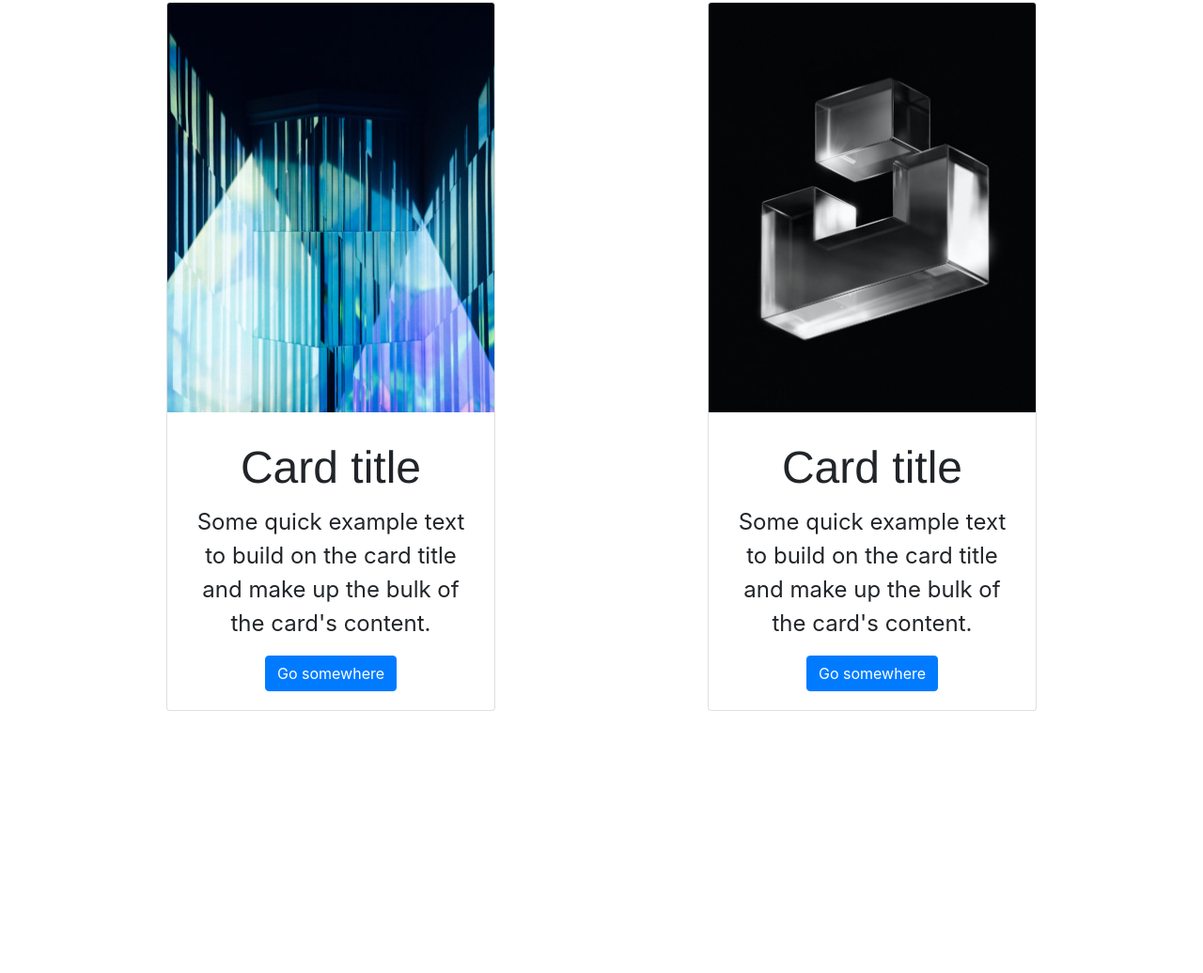
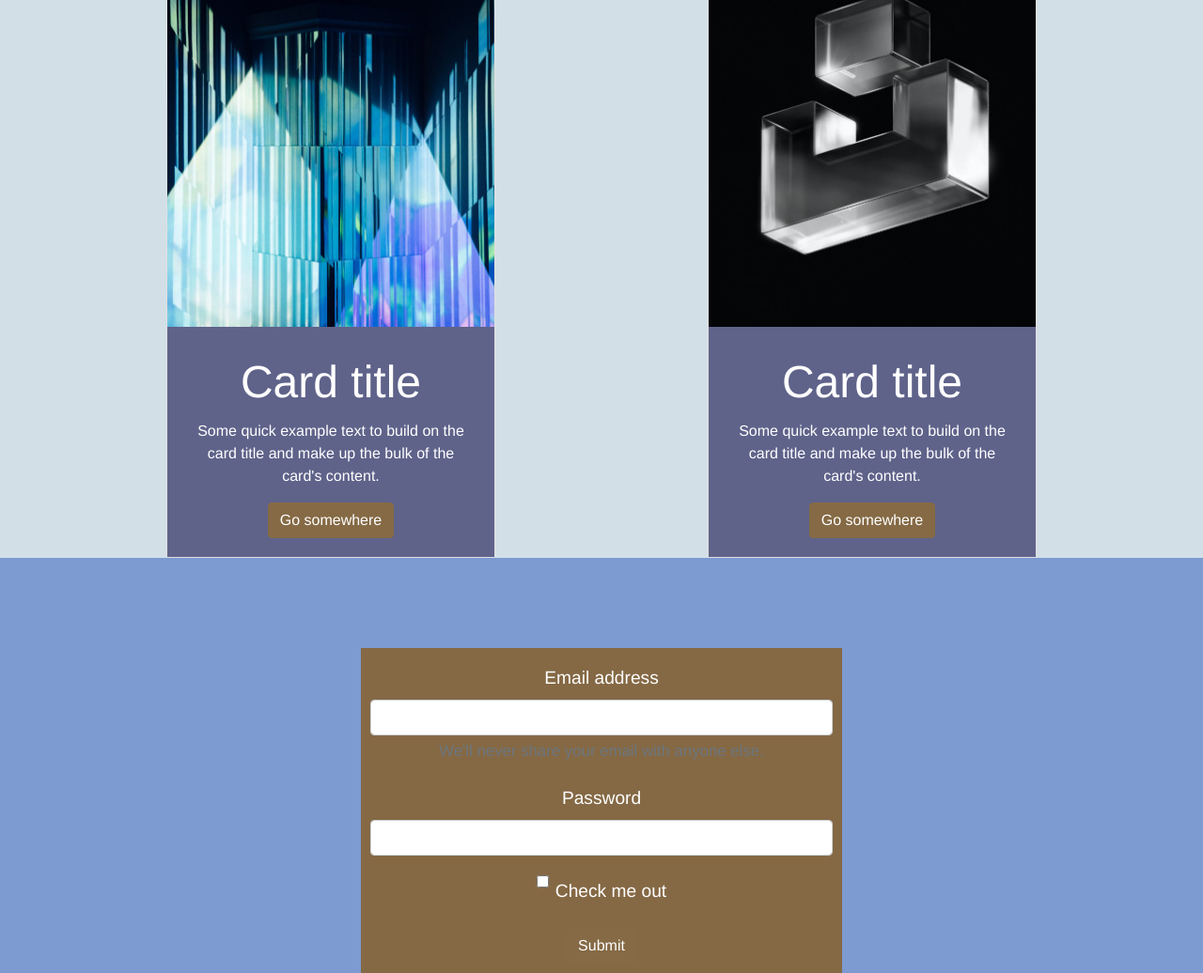
Before and after one commit to TechKuro/Bootstrap-Portfolio, a plain HTML site: page index.html in a window 1280 px wide. Shown: the part 1581-2617 px from the top of the page at 94% size. Before the commit the page ends 2338 px from the top, so only its background shows below. Drawn offline with nearby package versions, Linux system fonts and the light colour scheme.

Commit message:
added form section and further styling to cards

```diff
--- a/CSS/style.css
+++ b/CSS/style.css
@@ -1,25 +1,32 @@
+/*variables*/
+
+:root {
+    --main-color: #7D9AD1;
+    --card-bg: #D3DFE7;
+}
+
+
 /* basic element styles */
 
 h2, h5 {
     font-size: 3em;
     margin-top: 10px;
     margin-bottom: 10px;
-    font-family: 'Charmonman', 'Helvetica', 'Arial', 'sans-serif';
-
-
 
 }
 
-p {
-    font-size: 1.5em;
+body {
+    background-color: var(--card-bg);
+    font-family: 'Charmonman', 'Helvetica', 'Arial', 'sans-serif';
 }
+
+
 
 /*nav section styles */
 #main-nav {
 
-    background-color:#1B4571;
+    background-color:var(--main-color);
     transition: all .35s;
-    font-family: 'Charmonman', 'Helvetica', 'Arial', 'sans-serif';
     font-size: 2em;
     font-weight: 200;
     letter-spacing: 1px;
@@ -45,10 +52,9 @@ p {
  /* Hero Section Styles */
 .jumbotron {
     display:flex;
-    background-color: #1B4571;
+    background-color:var(--main-color);
     height: calc(100vh - 130px);
     color: white;
-    font-family: 'Charmonman', 'Helvetica', 'Arial', 'sans-serif';
 
 }
 
@@ -67,7 +73,6 @@ p {
     align-items: center;
     justify-content: center;
     text-align: center;
-    padding-top: 1.5%;
     border: none;
 }
 
@@ -82,16 +87,12 @@ p {
 .section-heading {
     text-align: center;
     margin: 5% 0 5% 0;
-
-
-
+    color: #856A45;
 }
 .container-style {
     max-width: 90%;
 
-
 }
-
 
 .card-img-top {
     max-height: 500px;
@@ -101,9 +102,39 @@ p {
     max-width: 33%;
     margin: auto;
     text-align: center;
+    color: white;
 }
 
+.card-body {
+    background-color: #5F638A;
+}
+
+.btn {
+    background-color: #856A45;
+    border-color: #856A45;
+}
 .row-contain {
 
     padding: 0px 30px 10vh 30px;
 }
+
+/*form section styles */
+
+.mail-form {
+    background-color: var(--main-color);
+    padding-top: 2vh;
+}
+
+.form-style {
+    max-width: 40%;
+    background-color: #856945;
+    color: white;
+    text-align: center;
+    padding: 10px;
+    margin-top: 10vh;
+    font-size: 1.2em;
+}
+
+#signUp {
+    background-color: #856945;
+}
--- a/index.html
+++ b/index.html
@@ -38,15 +38,16 @@
         <div class="info-card col-lg-6"> <!--text box to the left-->
           <div>
             <h1 class="display-4">Hello, world!</h1>
-            <p class="lead">This is a simple hero unit, a simple jumbotron-style component for calling extra attention to featured content or information.</p>
+            <!--added margin class to lead & p for spacing-->
+            <p class="lead my-4">This is a simple hero unit, a simple jumbotron-style component for calling extra attention to featured content or information.</p>
             <hr class="my-4">
-            <p>It uses utility classes for typography and spacing to space content out within the larger container.</p>
+            <p class="my-4">It uses utility classes for typography and spacing to space content out within the larger container.</p>
             <a class="btn btn-primary btn-lg" href="#" role="button">Learn more</a>
           </div>
         </div>
         <div class="card col-lg-6" id="jumbo-card" > <!--image card to the right of the jumbotron-->
         <img class="card-img-top" src="/images/mgport.JPG" alt="Card image cap">
-          <div class="card-body">
+          <div class="card-body" style="background-color: transparent;">
             <h5 class="card-title">Card title</h5>
             <p class="card-text">Some quick example text to build on the card title and make up the bulk of the card's content.</p>
             <a href="#" class="btn btn-primary">Go somewhere</a>
@@ -57,7 +58,7 @@
     <!-- My Work Section-->
 
    <section class="container container-style">
-    <h2 class="section-heading display-3"><u>My Work</u></h2>
+    <h2 class="section-heading display-4"><u>My Work</u></h2>
   <div class="row row-contain">
     <!--First Card-->
     <div class="card-container col-lg-6">
@@ -111,7 +112,27 @@
   </div>
   </section>
 
-  <section
+  <section class="mail-form">
+    <form class="container-fluid form-style">
+      <div class="form-group">
+        <label class="my-2" for="exampleInputEmail1">Email address</label>
+        <input type="email" class="form-control" id="exampleInputEmail1" aria-describedby="emailHelp">
+        <small id="emailHelp" class="form-text text-muted">We'll never share your email with anyone else.</small>
+      </div>
+      <div class="form-group">
+        <label class="my-2" for="exampleInputPassword1">Password</label>
+        <input type="password" class="form-control" id="exampleInputPassword1">
+      </div>
+      <div class="form-group form-check">
+        <input type="checkbox" class="form-check-input" id="exampleCheck1">
+        <label class="my-2 form-check-label" for="exampleCheck1">Check me out</label>
+      </div>
+      <button type="submit" class="btn btn-primary">Submit</button>
+    </form>
+
+
+
+  </section>
 
 
 
```
Also changed, not shown: images/mgport.JPG, 1 other file.
